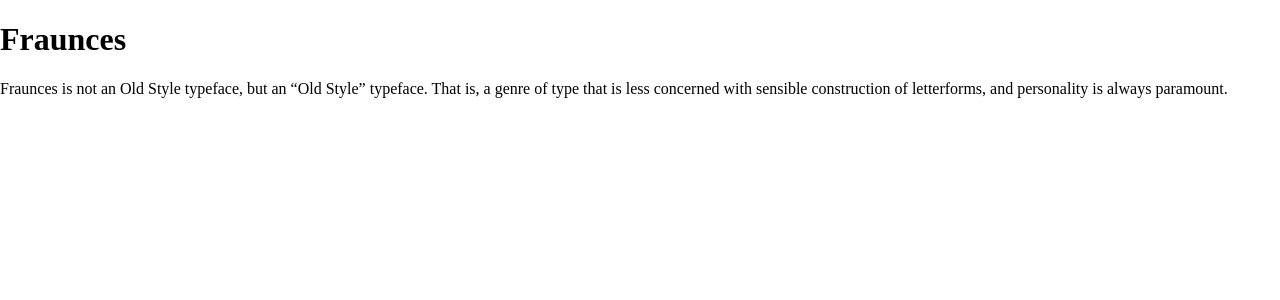
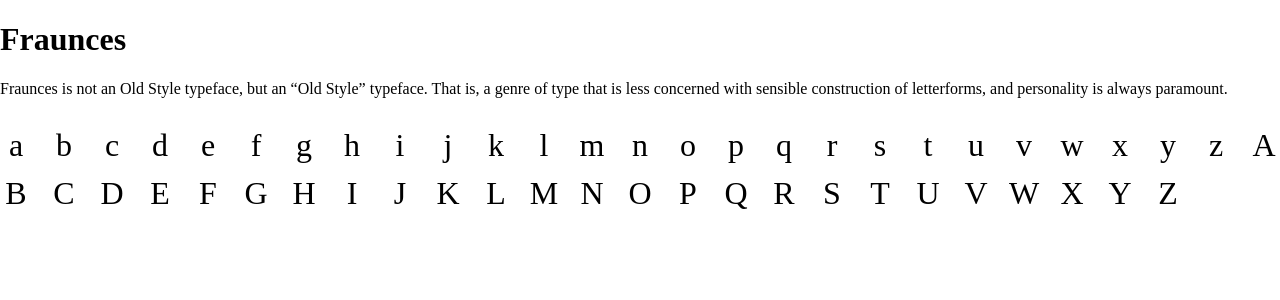
Before and after one commit to googlefonts/specimen-skeleton, a Jekyll site: the page built from index.html, in a window 1280 px wide. Shown: the top 300 px of the page. Built offline with Jekyll 4.4.1, drawn with Linux system fonts in a browser that asks for light colours; some web fonts are replaced; some of the changed lines change nothing that is shown.

Commit message:
Add basic character grid partial

```diff
--- a/_config.yml
+++ b/_config.yml
@@ -1,8 +1,63 @@
 # Meta
 title: Fraunces
 description: >
-  Fraunces is not an Old Style typeface, but an “Old Style” typeface. That is, a genre of type that is less concerned with sensible construction of letterforms, and personality is always paramount.
+    Fraunces is not an Old Style typeface, but an “Old Style” typeface. That is, a genre of type that is less concerned with sensible construction of letterforms, and personality is always paramount.
 
 # Tech
 sass:
     sass_dir: _sass
+
+# Font
+chars:
+    - a
+    - b
+    - c
+    - d
+    - e
+    - f
+    - g
+    - h
+    - i
+    - j
+    - k
+    - l
+    - m
+    - n
+    - o
+    - p
+    - q
+    - r
+    - s
+    - t
+    - u
+    - v
+    - w
+    - x
+    - y
+    - z
+    - A
+    - B
+    - C
+    - D
+    - E
+    - F
+    - G
+    - H
+    - I
+    - J
+    - K
+    - L
+    - M
+    - N
+    - O
+    - P
+    - Q
+    - R
+    - S
+    - T
+    - U
+    - V
+    - W
+    - X
+    - Y
+    - Z
--- /dev/null
+++ b/_includes/character-grid.html
@@ -0,0 +1,5 @@
+<ol class="character-grid">
+	{% for char in site.chars %}
+	<li>{{ char }}</li>
+	{% endfor %}
+</ol>
--- /dev/null
+++ b/_sass/_character-grid.scss
@@ -0,0 +1,22 @@
+:root {
+	--character-grid-cell: 2rem;
+	--character-grid-font-zize: 2rem;
+	--character-grid-gap: 1rem;
+}
+
+.character-grid {
+	list-style-type: none;
+	padding: 0;
+	display: grid;
+	grid-template-columns: repeat(auto-fill, minmax(var(--character-grid-cell), 1fr));
+	column-gap: var(--character-grid-gap);
+	row-gap: var(--character-grid-gap);
+	font-size: var(--character-grid-font-zize);
+}
+
+.character-grid > li {
+	height: var(--character-grid-cell);
+	display: flex;
+	justify-content: center;
+	align-items: center;
+}
--- a/_sass/_main.scss
+++ b/_sass/_main.scss
@@ -3,13 +3,13 @@
 // This will be replaced by calls to the Google Fonts API
 @font-face {
 	font-family: Fraunces;
-	src: url(../Fraunces_GoofyAxis-VF.ttf);
+	src: url("../fonts/Fraunces_GoofyAxis-VF.ttf");
 	font-weight: 1 1000;
 }
 
 @font-face {
 	font-family: Fraunces;
-	src: url(../FrauncesItalic_GoofyAxis-VF.ttf);
+	src: url("../fonts/FrauncesItalic_GoofyAxis-VF.ttf");
 	font-style: italic;
 }
 
@@ -40,8 +40,7 @@
 *::before,
 *::after {
 	box-sizing: border-box;
-	font-variation-settings: "opsz" var(--opsz), "wght" var(--wght), "GOOF" var(--GOOF),
-		"WONK" var(--WONK);
+	font-variation-settings: "opsz" var(--opsz), "wght" var(--wght), "GOOF" var(--GOOF), "WONK" var(--WONK);
 }
 
 html,
--- a/css/css.scss
+++ b/css/css.scss
@@ -4,3 +4,5 @@
 
 @import "settings.scss";
 @import "main.scss";
+
+@import "character-grid.scss";
--- a/index.html
+++ b/index.html
@@ -1,6 +1,9 @@
 ---
 layout: default
 ---
+
 <div class="variable-support">Your browser doesn't variable fonts :-(</div>
 <h1>{{ site.title }}</h1>
 <p>{{ site.description }}</p>
+
+{% include character-grid.html %}
```
Also changed, not shown: 1 other file.
